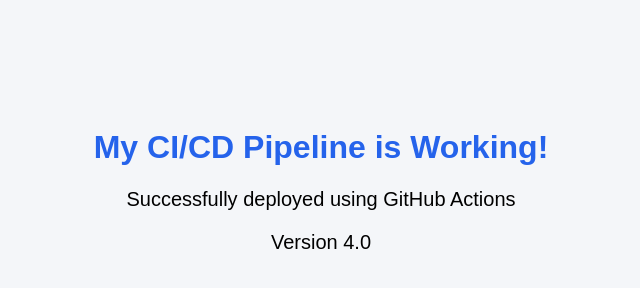
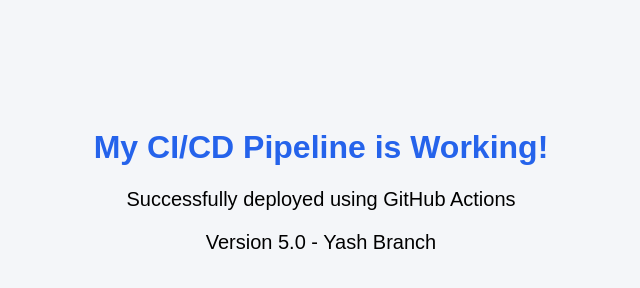
Before and after one commit to devsharmayash/cicd, a plain HTML site: page index.html in a window 1280 px wide. Shown: the whole page, without its empty margins (319-959 px from the left). Drawn offline with Linux system fonts and the light colour scheme.

Commit message:
new branch test

```diff
--- a/index.html
+++ b/index.html
@@ -27,6 +27,6 @@
   <body>
     <h1>My CI/CD Pipeline is Working!</h1>
     <p>Successfully deployed using GitHub Actions</p>
-    <p>Version 4.0</p>
+    <p>Version 5.0 - Yash Branch</p>
   </body>
 </html>
```
